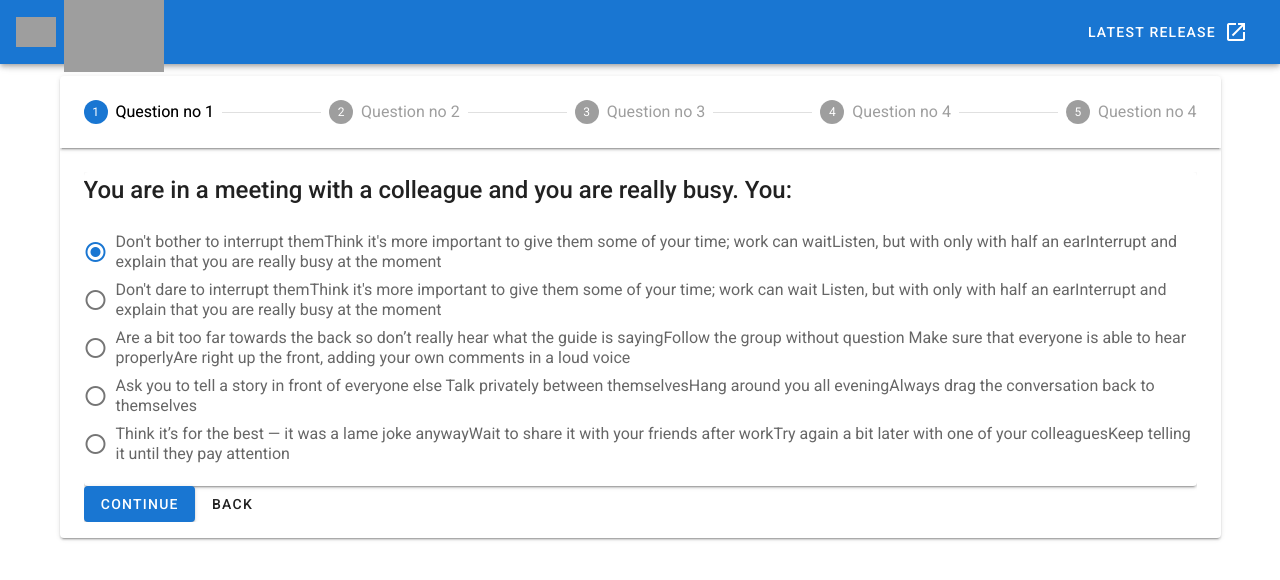
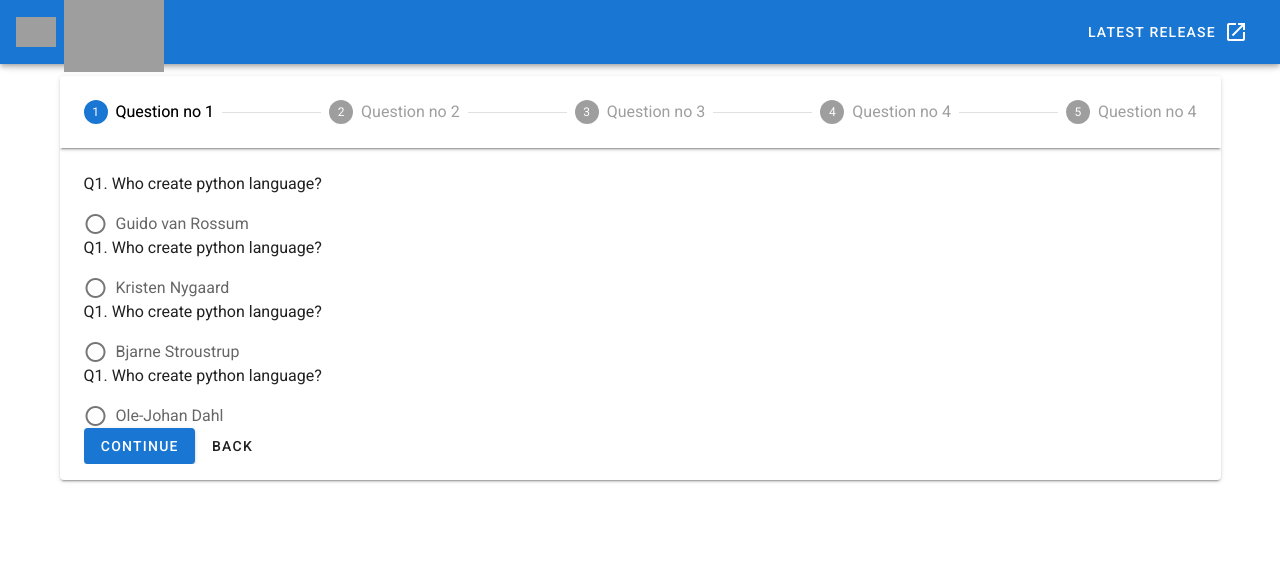
Before and after one commit to alikhan40310/Stepper-Vuetify-in-Vue-JS, a Vue app: page / in a window 1280 px wide. Shown: the top 580 px of the page. Built offline with nearby package versions, Linux system fonts and the light colour scheme; grey boxes are pictures that could not be loaded.

Commit message:
new changes in code

```diff
--- a/src/components/SteppersVuetify.vue
+++ b/src/components/SteppersVuetify.vue
@@ -28,22 +28,22 @@
       </v-stepper-step>
     </v-stepper-header>
 
-    <v-stepper-items >
-      <v-stepper-content step="1" >
-        <v-card>
-          <h1 class="text">
-            {{ questions[0].heading }}
-          </h1>
-            <v-radio-group v-model="e1">
-            <v-radio
-              v-for="(question, index) in questions"
-              :key="index"
-              :label="question.options"
-              :value="question.value"
-            >
-            </v-radio>
-          </v-radio-group>
-        </v-card>
+    <v-stepper-items>
+      <v-stepper-content step="1" v-if="index < count">
+        <div v-for="(answer, key) in questions[index]['answers']" :key="key">
+          <p class="text-2xl font-bold">
+            {{ questions[index]["question"] }}
+          </p>
+
+          <v-radio
+            :label=" answer"
+            class="hidden"
+            :value="key"
+            @change="answered($event)"
+            v-model="selectedAnswer"
+            :disabled="selectedAnswer != ''"
+          ></v-radio>
+        </div>
         <v-btn color="primary" @click="e1 = 2"> Continue </v-btn>
 
         <v-btn text @click="backFunc"> Back </v-btn>
@@ -174,56 +174,41 @@ export default {
   data() {
     return {
       e1: 1,
+      index: 0,
+      selectedAnswer: "",
+      correctAnswer: 0,
+      wrongAnswer: 0,
+      count: 3,
       questions: [
         {
-          heading:
-            "You are in a meeting with a colleague and you are really busy. You:",
-          options: [
-            "Don't bother to interrupt them",
-            "Think it's more important to give them some of your time; work can wait",
-            "Listen, but with only with half an ear",
-            "Interrupt and explain that you are really busy at the moment",
-          ],
-          value: 1,
+          question: "Q1. Who create python  language?",
+          answers: {
+            a: "Guido van Rossum",
+            b: "Kristen Nygaard",
+            c: "Bjarne Stroustrup",
+            d: "Ole-Johan Dahl",
+          },
+          correctAnswer: "a",
         },
         {
-          heading:
-            "You’re really busy at work and a colleague is telling you their life story and personal woes. You:",
-          options: [
-            "Don't dare to interrupt them",
-            "Think it's more important to give them some of your time; work can wait",
-            " Listen, but with only with half an ear",
-            "Interrupt and explain that you are really busy at the moment",
-          ],
+          question: "Q2. What does PEP stand for in python?",
+          answers: {
+            a: "name of parentehes parameters",
+            b: "python english processing",
+            c: "Python Enhancement Proposal",
+            d: "PyPi",
+          },
+          correctAnswer: "c",
         },
         {
-          heading: "You are taking part in a guided tour of a museum. You:",
-          options: [
-            "Are a bit too far towards the back so don’t really hear what the guide is saying",
-            "Follow the group without question",
-            " Make sure that everyone is able to hear properly",
-            "Are right up the front, adding your own comments in a loud voice",
-          ],
-        },
-        {
-          heading:
-            "During dinner parties at your home, you have a hard time with people who:",
-          options: [
-            " Ask you to tell a story in front of everyone else",
-            " Talk privately between themselves",
-            "Hang around you all evening",
-            "Always drag the conversation back to themselves",
-          ],
-        },
-        {
-          heading:
-            "You crack a joke at work, but nobody seems to have noticed. You:",
-          options: [
-            "Think it’s for the best — it was a lame joke anyway",
-            "Wait to share it with your friends after work",
-            "Try again a bit later with one of your colleagues",
-            "Keep telling it until they pay attention",
-          ],
+          question: "Q3. What are python modules?",
+          answers: {
+            a: "Are .py files with executable code",
+            b: "Python packages",
+            c: "Python list objects",
+            d: "Python packages",
+          },
+          correctAnswer: "a",
         },
       ],
     };
@@ -234,28 +219,25 @@ export default {
         this.e1--;
       }
     },
-    nextFunc() {
-      if (this.e1 < 5) {
-        this.e1++;
-      }
+
+    answered(e) {
+      this.selectedAnswer = e.target.value;
+      if (this.selectedAnswer == this.questions[this.index]["correctAnswer"])
+        this.correctAnswer++;
+      else this.wrongAnswer++;
     },
-    submitFunc() {
-      console.log(this.e1);
+    nextQuestion() {
+      this.index++;
+      this.selectedAnswer = "";
     },
-    getQuestion(index) {
-      return this.questions[index];
+    showResults() {
+      this.index++;
     },
-    getOption(index) {
-      return this.questions[index].options;
-    },
-    getHeading(index) {
-      return this.questions[index].heading;
-    },
-    getColumn() {
-      return this.column;
-    },
-    getE1() {
-      return this.e1;
+    resetQuiz() {
+      this.index = 0;
+      this.selectedAnswer = "";
+      this.correctAnswer = 0;
+      this.wrongAnswer = 0;
     },
   },
 };
```
